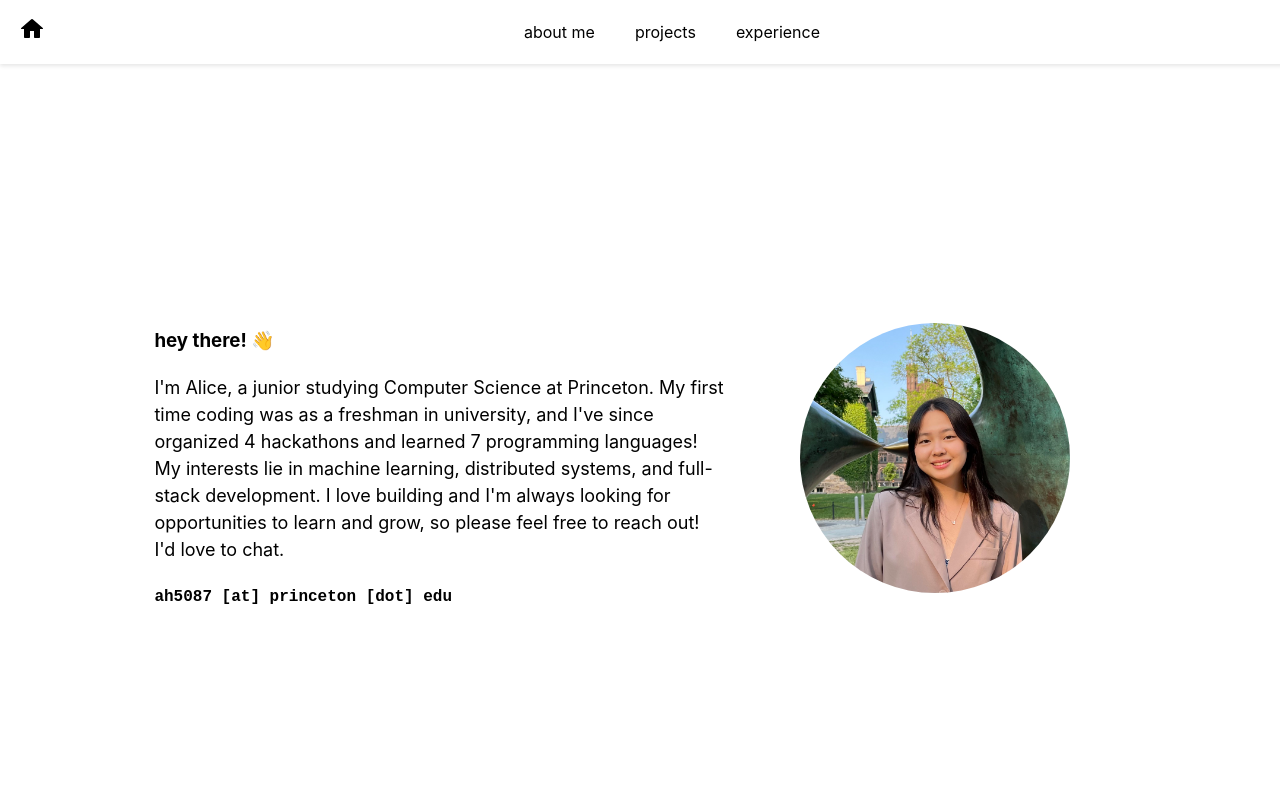
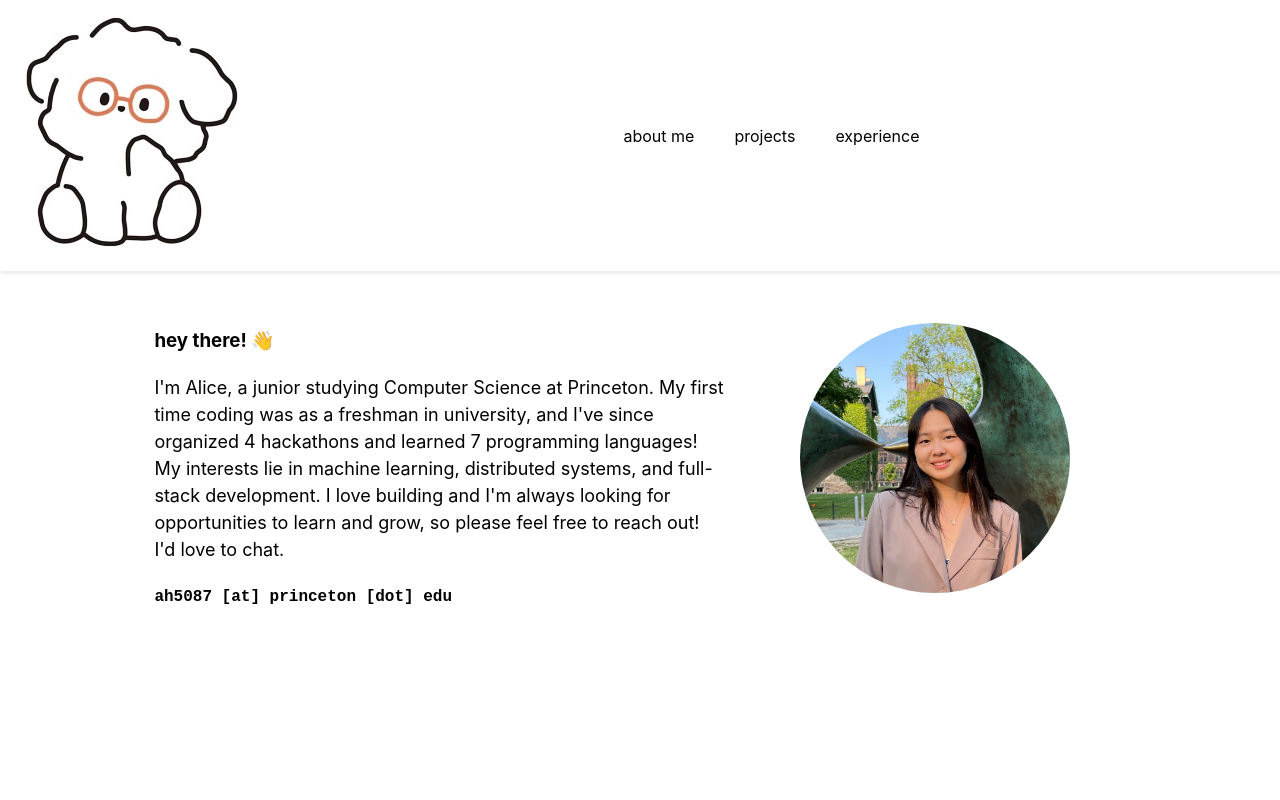
Before and after one commit to ah5087/personal-website, a React (Vite) app: page / in a window 1280 px wide. Shown: the top 800 px of the page. Built offline with nearby package versions, Linux system fonts and the light colour scheme.

Commit message:
updated icon

```diff
--- a/src/components/Layout/Layout.tsx
+++ b/src/components/Layout/Layout.tsx
@@ -10,7 +10,7 @@ const Layout = ({ children }: LayoutProps) => {
       <div className={styles.header}>
         <div className={styles.logo}>
           <a href="#intro">
-            <img src="/home.svg" alt="Home" className={styles.homeIcon} />
+            <img src="/dog.jpg" alt="Home" className={styles.homeIcon} />
           </a>
         </div>
         <div className={styles.nav}>
```
Also changed, not shown: public/dog.jpg (added).
